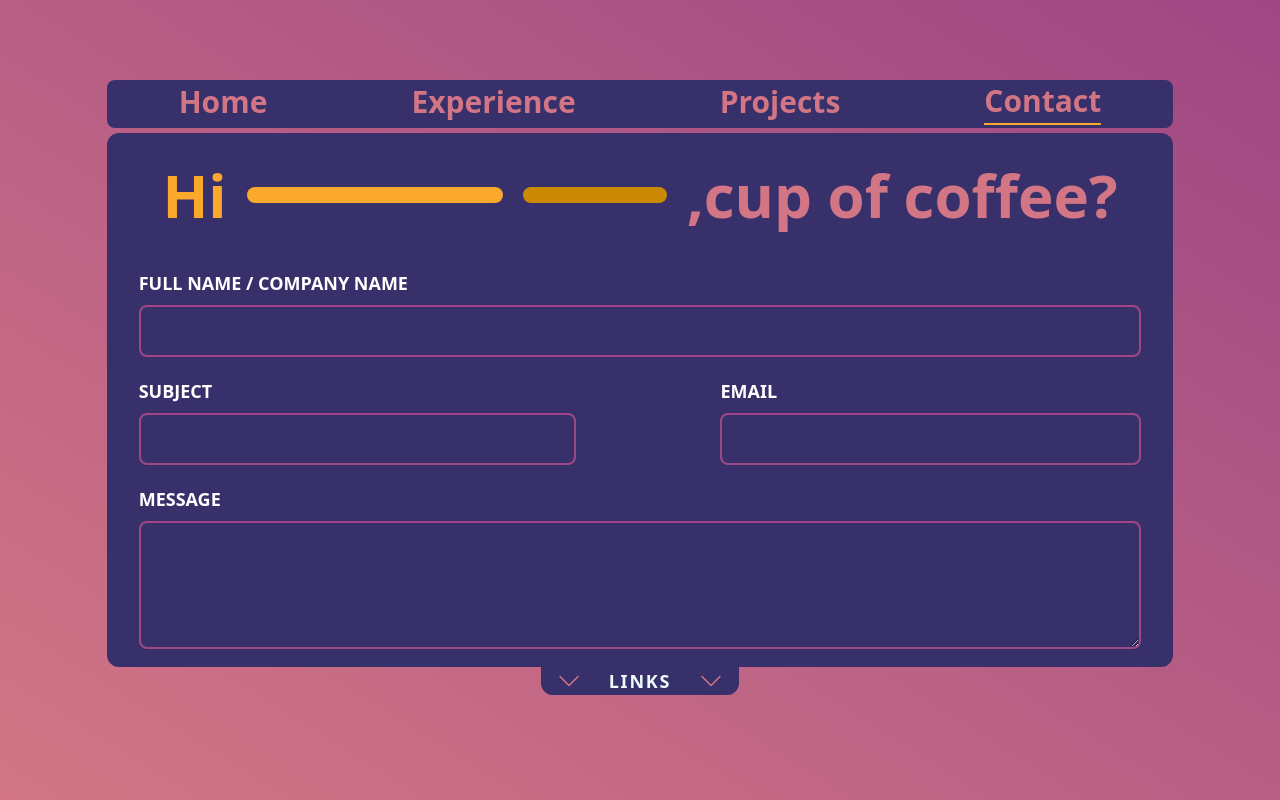
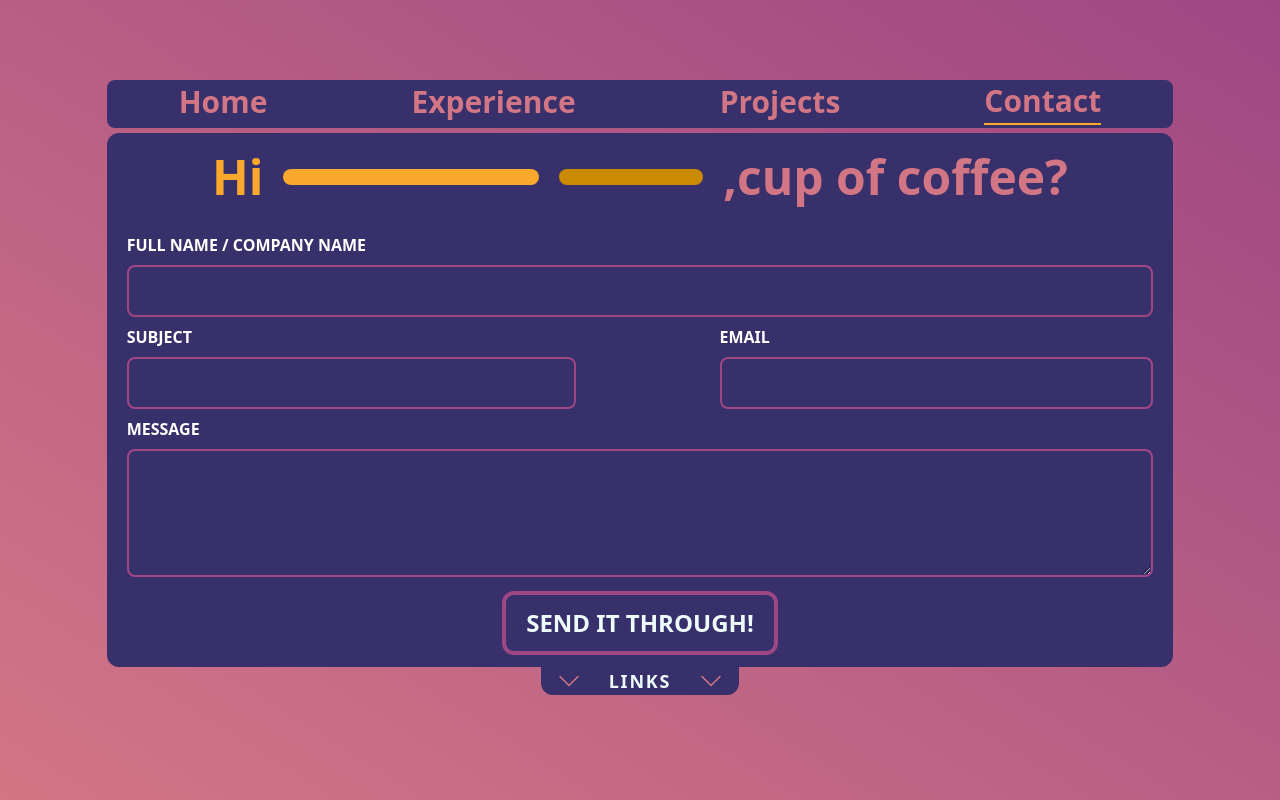
Before and after one commit to beratarrr/Berat-Portfolio, a Nuxt app: page /contact in a window 1280 px wide. Built offline with nearby package versions, Linux system fonts and the light colour scheme.

Commit message:
fixed screen sizing

```diff
--- a/components/homepage/about.vue
+++ b/components/homepage/about.vue
@@ -4,7 +4,7 @@
         <p class="md:text-4xl text-2xl text-center text-berry-4 font-semibold">
           About Me
         </p>
-        <p class="text-nocta-6 md:text-xl text-base">
+        <p class="text-nocta-6 md:text-lg text-base">
           My name is Berat Aras and I am 21 years old. I am currently studying Artificial Intelligence at the Vrije Universiteit Amsterdam. I am an ambitious, inquisitive, precise and creative person with a high drive to get things done. My interests are very broad, academically I am focused on technology which consists of Artificial Intelligence, e.g. Machine Learning, Intelligent Systems and Data science. As much as I like to work with data I also like to work with design and build features for websites, this is where my Front-End Development skills come in play. Currently I am active as a Data Analyst for Deloitte Nederland. I enjoy coming up with solutions for complicated challenges and learn from them, individually or together within a team!
         </p>
       </div>
--- a/components/pageTitle.vue
+++ b/components/pageTitle.vue
@@ -1,5 +1,5 @@
 <template>
-      <div class="flex justify-center items-center gap-x-5 gap-y-3 text-center md:text-6xl text-4xl text-nocta-4  font-bold ">
+      <div class="flex justify-center items-center gap-x-5 gap-y-3 text-center md:text-5xl text-4xl text-nocta-4  font-bold ">
           <slot />
       </div>
 </template>
--- a/layouts/default.vue
+++ b/layouts/default.vue
@@ -20,7 +20,7 @@
         <div class="">
             <navbar class=""></navbar>
         </div>
-        <div class="bg-nocta-5 scrollbar-hide">
+        <div class="bg-nocta-5 scrollbar-hide h-screen">
             <slot class="" />
         </div>
       </div>
--- a/pages/contact.vue
+++ b/pages/contact.vue
@@ -1,43 +1,43 @@
 <template>
-   <div class="flex flex-col p-8 gap-y-11 bg-berry-1">
+   <div class="flex flex-col p-5 gap-y-8 bg-berry-1">
         <section class="" >
             <page-title class="flex flex-wrap">
                     <p class="">Hi</p>
                     <div class="">
-                        <h2 class="flex font-bold md:text-6xl text-4xl text-nocta-4" >{{name}}</h2>
+                        <h2 class="flex font-bold md:text-5xl text-4xl text-nocta-4" >{{name}}</h2>
                         <div class="flex gap-5 items-center justify-center h-full">
                             <span class="animate-pulse block md:w-64 md:h-4 h-3 w-28 bg-nocta-4 rounded-2xl" v-show="!name"> </span>
                             <span class="animate-pulse block md:w-36 md:h-4 h-3 w-32 bg-yellow-600 rounded-2xl" v-show="!name"> </span>
                         </div>
                     </div>
-                    <h2 class="flex font-bold md:text-6xl text-4xl text-berry-4" >,cup of coffee?</h2>
+                    <h2 class="flex font-bold md:text-5xl text-4xl text-berry-4" >,cup of coffee?</h2>
             </page-title>
         </section>
         <form class="" data-netlify="true" netlify name="contact">
-                <div class="flex flex-col md:gap-y-5 gap-y-7" >
+                <div class="flex flex-col md:gap-y-2 gap-y-7" >
                     <div class="">
-                        <span class="uppercase text-lg text-white font-bold">Full Name / Company Name</span>
+                        <span class="uppercase text-base text-white font-bold">Full Name / Company Name</span>
                         <input class="border-2 border-berry-3 w-full bg-berry-1 text-nocta-6 mt-2 p-3 rounded-lg" v-model="name" name="name"
                         type="text" placeholder="">
                     </div>
                     <div class="flex md:flex-row flex-col gap-x-36 gap-y-7">
                         <div class=" flex-grow">
-                            <span class="uppercase text-lg text-white font-bold">subject</span>
+                            <span class="uppercase text-base text-white font-bold">subject</span>
                             <input class="border-2 border-berry-3 w-full bg-berry-1 text-nocta-6 mt-2 p-3 rounded-lg" name="subject" v-model="subject"
                             type="text">
                         </div>
                         <div class=" flex-grow">
-                            <span class="uppercase text-lg text-white font-bold">email</span>
+                            <span class="uppercase text-base text-white font-bold">email</span>
                             <input class="border-2 border-berry-3 w-full bg-berry-1 text-nocta-6 mt-2 p-3 rounded-lg" name="email" v-model="email"
                             type="text">
                         </div>
                     </div>
                     <div class="">
-                        <span class="uppercase text-lg text-white font-bold">Message</span>
+                        <span class="uppercase text-base text-white font-bold">Message</span>
                         <textarea class="border-2 border-berry-3 w-full h-32 bg-berry-1 text-nocta-6 mt-2 p-3 rounded-lg" name="message" v-model="message">
                         </textarea>
                     </div>
-                    <knopje class="self-center">
+                    <knopje class="self-center" to="thanks">
                         <a href="mailto:b.p.aras@hotmail.com?subject=Contact">
                             Send it through!
                         </a>
--- a/pages/experience.vue
+++ b/pages/experience.vue
@@ -1,5 +1,5 @@
 <template>
-    <div class="bg-berry-1 flex flex-col rounded-xl p-8 gap-y-10">
+    <div class="bg-berry-1 flex flex-col rounded-xl p-5 gap-y-10">
         <page-title class="flex flex-col items-center">
             <p>Experience</p>
             <p class="md:text-xl text-base font-normal text-berry-4">This page contains my Academic and Professional experience.</p>
--- a/pages/index.vue
+++ b/pages/index.vue
@@ -1,5 +1,5 @@
 <template>
-  <div class="bg-berry-1 flex flex-col rounded-xl p-8 gap-y-10 justify-around">
+  <div class="bg-berry-1 flex flex-col rounded-xl p-5 gap-y-6 justify-around">
     <page-title class="flex md:flex-row flex-col">
       <div>
         <img src="/berat.png" class="md:w-28 w-28 rounded-full border-nocta-4 border-2" />
--- a/pages/projects.vue
+++ b/pages/projects.vue
@@ -1,11 +1,11 @@
 <template>
-    <div class="bg-berry-1 flex flex-col rounded-xl p-8 gap-y-10">
+    <div class="bg-berry-1 flex flex-col rounded-xl p-5 gap-y-10">
         <page-title class="flex flex-col items-center">
             <p>Projects</p>
             <p class="md:text-xl text-base font-normal text-berry-4">This page contains a selection of my projects.</p>
         </page-title>
         <section class="flex flex-col">
-          <NuxtLink to="datavis" class="flex flex-col mt-6 pl-6 gap-y-5 border-l-8 border-nocta-4 transitiones">
+          <NuxtLink to="projects/datavis" class="flex flex-col mt-6 pl-6 gap-y-5 border-l-8 border-nocta-4 transitiones">
               <XpCard class="hover:border-nocta-4" :key="proj.title" v-for="proj in projects">
                   <div class="flex font-medium bg-berry-2 rounded-lg text-pink-300 py-1 px-4">
                       <p class="md:text-2xl text-lg">{{ proj.title }}</p>
--- a/pages/datavis.vue
+++ b/pages/projects/datavis.vue
@@ -1,7 +1,7 @@
 <template>
     <div class="bg-berry-1 flex flex-col rounded-xl p-8 gap-y-10">
         <div class="flex">
-            <backknopje to="projects" />
+            <backknopje to="/projects" />
             <page-title class="flex items-center m-auto">
                 <p class="md:text-3xl text-2xl">Projects / DataVis</p>
             </page-title>
--- a/pages/thanks.vue
+++ b/pages/thanks.vue
@@ -1,5 +1,5 @@
 <template>
-    <div class="flex flex-col p-8 h-full justify-center gap-y-11 bg-berry-1">
+    <div class="flex flex-col p-5 h-full justify-center gap-y-11 bg-berry-1">
         <page-title class="flex flex-col items-center">
             <p>Thanks for filling out the form!</p>
             <p class="md:text-xl text-base font-normal text-berry-4">I'll contact you within 24 hours for a nice cup of coffee.</p>
```
